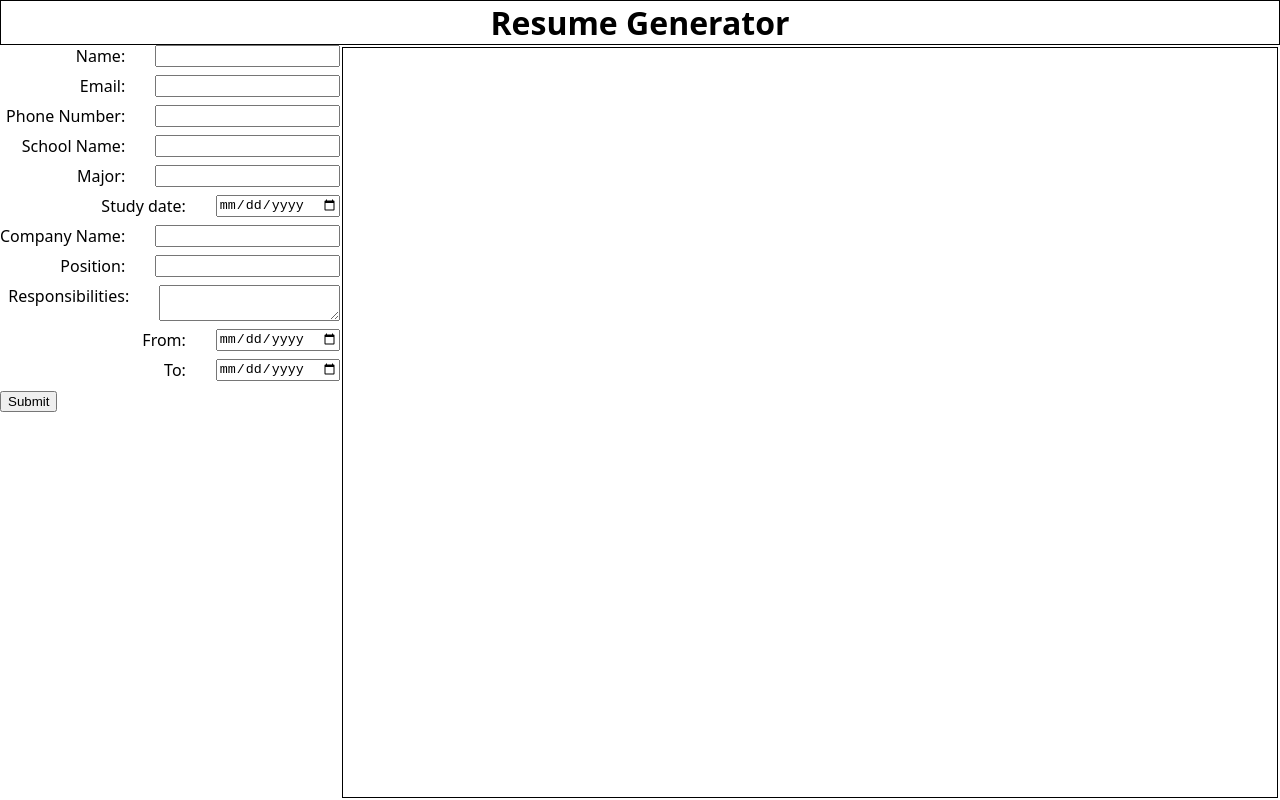
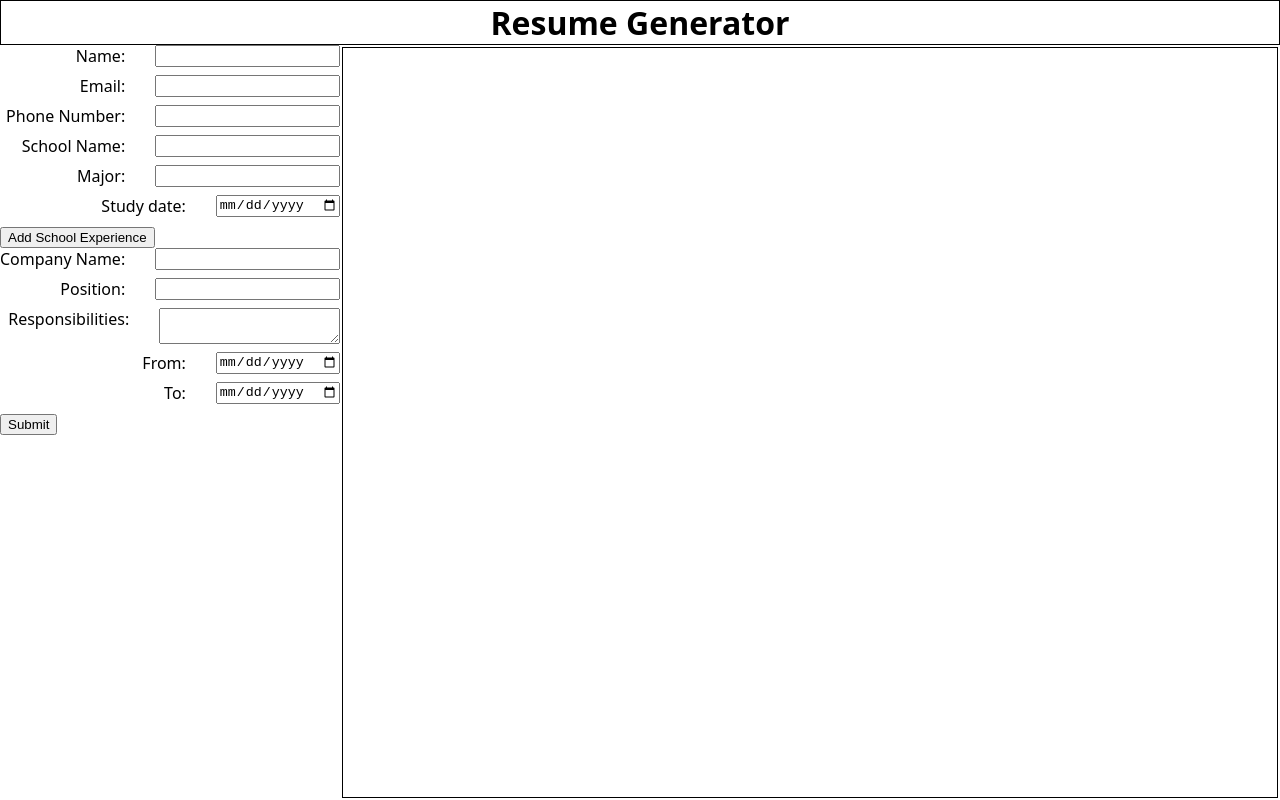
Before and after one commit to Mikael92002/cv_application, a React (Vite) app: page / in a window 1280 px wide. Built offline with nearby package versions, Linux system fonts and the light colour scheme.

Commit message:
Added button to add schools

```diff
--- a/src/App.jsx
+++ b/src/App.jsx
@@ -239,7 +239,6 @@ function App() {
               resumeComponents={resumeComponents}
             ></ContactInfo>
             {/* Static info above */}
-
             {schoolArray.map((school) => {
               return (
                 <SchoolSection
@@ -250,6 +249,25 @@ function App() {
                 ></SchoolSection>
               );
             })}
+            <button
+              onClick={() => {
+                setSchoolArray((prevSchools) => {
+                  const newSchoolArr = [
+                    ...prevSchools,
+                    {
+                      id: crypto.randomUUID(),
+                      schoolName: "",
+                      major: "",
+                      studyDate: "",
+                    },
+                  ];
+
+                  return newSchoolArr;
+                });
+              }}
+            >
+              Add School Experience
+            </button>
             <PracticalExperience
               handleFunction={handleTyping}
               disabled={editButton}
@@ -257,13 +275,11 @@ function App() {
             {editButton && (
               <button onClick={(event) => handleEdit(event)}>Edit</button>
             )}
-
             {submitButton && (
               <button onClick={(event) => handleLiveResume(event)}>
                 Submit
               </button>
             )}
-
             {/* Variable info above */}
           </form>
         </div>
```
